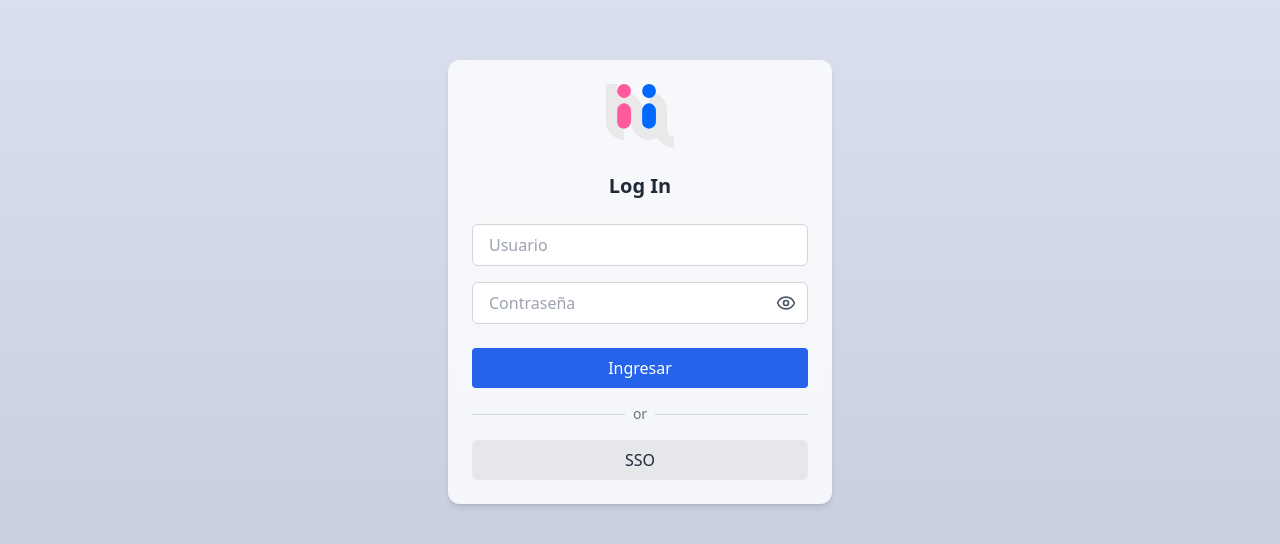
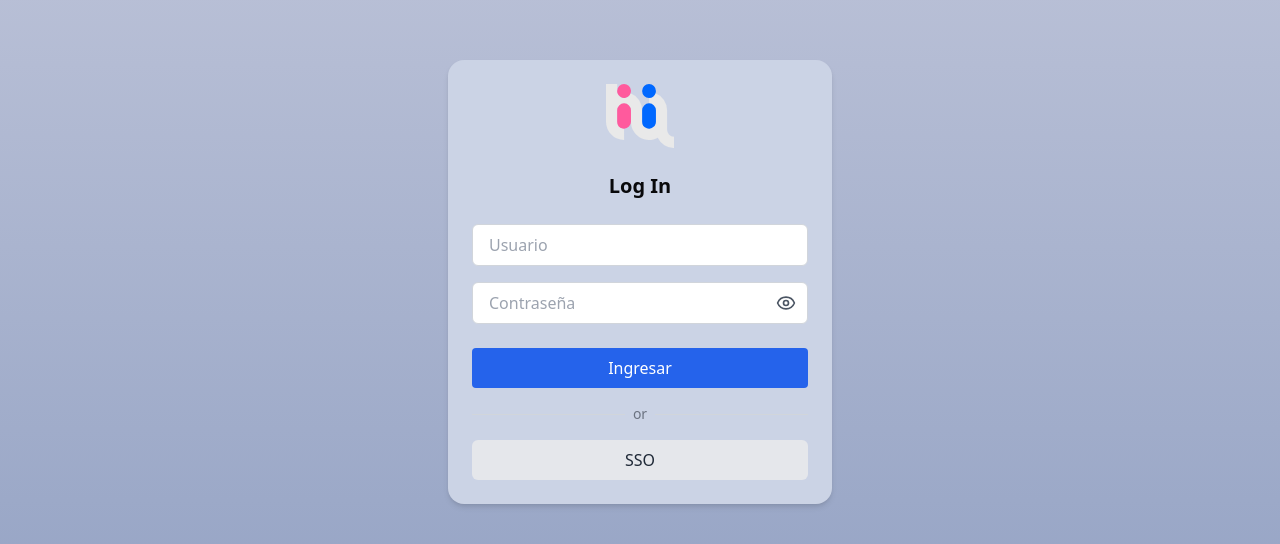
Before and after one commit to esquivel-diego/Humanuss_App_v1.0.0, a React (Vite) app: page /login in a window 1280 px wide. Shown: the part 118-662 px from the top of the page. Built offline with nearby package versions, Linux system fonts and the light colour scheme.

Commit message:
fix(login): apply global theming for background and colors in light/dark mode

```diff
--- a/src/pages/Login.tsx
+++ b/src/pages/Login.tsx
@@ -24,8 +24,8 @@ export default function Login() {
   }
 
   return (
-    <div className="min-h-screen flex items-center justify-center bg-gradient-to-b from-[#dde3f0] to-[#c4cbdc] dark:from-[#1a1a1a] dark:to-[#111]">
-      <div className="w-full max-w-sm p-6 bg-white/80 dark:bg-[#1e1e1e] rounded-xl shadow-md backdrop-blur-md">
+    <div className="min-h-screen flex items-center justify-center bg-background text-foreground">
+      <div className="w-full max-w-sm p-6 rounded-2xl shadow-md card-bg">
         {/* Logo */}
         <div className="flex justify-center mb-6">
           <img
@@ -36,7 +36,7 @@ export default function Login() {
         </div>
 
         {/* Título */}
-        <h2 className="text-center text-xl font-semibold text-gray-800 dark:text-white mb-6">
+        <h2 className="text-center text-xl font-semibold mb-6">
           Log In
         </h2>
 
@@ -53,7 +53,7 @@ export default function Login() {
           placeholder="Usuario"
           value={username}
           onChange={(e) => setUsername(e.target.value)}
-          className="w-full mb-4 px-4 py-2 rounded-md border border-gray-300 focus:outline-none focus:ring-2 focus:ring-blue-500 dark:bg-gray-800 dark:text-white"
+          className="w-full mb-4 px-4 py-2 rounded-md border border-gray-300 dark:border-gray-600 focus:outline-none focus:ring-2 focus:ring-blue-500 dark:bg-gray-800 dark:text-white"
         />
 
         {/* Contraseña con mostrar/ocultar */}
@@ -63,7 +63,7 @@ export default function Login() {
             placeholder="Contraseña"
             value={password}
             onChange={(e) => setPassword(e.target.value)}
-            className="w-full px-4 py-2 rounded-md border border-gray-300 focus:outline-none focus:ring-2 focus:ring-blue-500 dark:bg-gray-800 dark:text-white"
+            className="w-full px-4 py-2 rounded-md border border-gray-300 dark:border-gray-600 focus:outline-none focus:ring-2 focus:ring-blue-500 dark:bg-gray-800 dark:text-white"
           />
           <button
             type="button"
```
